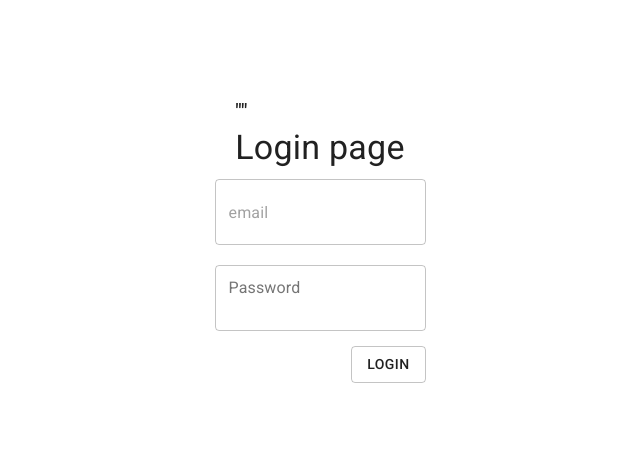
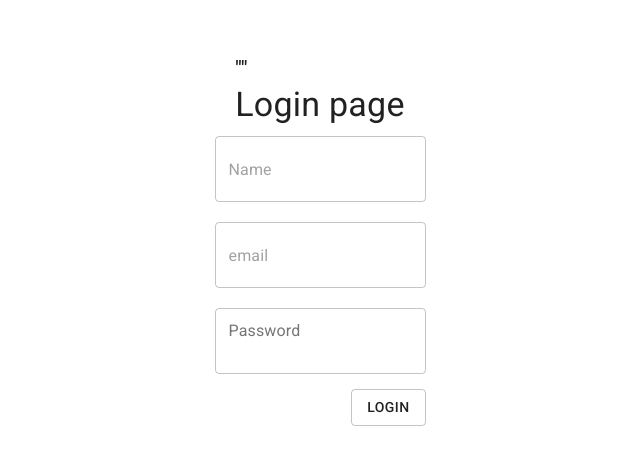
Before and after one commit to mikohan/bruno-nextjs-lrn, a Next.js app: page /signup in a window 1280 px wide. Shown: the part 161-626 px from the top of the page, without its empty margins (320-960 px from the left). Built offline with nearby package versions, Linux system fonts and the light colour scheme.

Commit message:
Finshed for today

```diff
--- a/src/pages/signup.tsx
+++ b/src/pages/signup.tsx
@@ -28,6 +28,7 @@ export default function SignUp() {
   const classes = useStyles();
   const emailRef = useRef<HTMLInputElement>(null);
   const passwordRef = useRef<HTMLInputElement>(null);
+  const nameRef = useRef<HTMLInputElement>(null);
 
   const [message, setMessage] = useState('');
   async function handleLogin() {
@@ -37,6 +38,7 @@ export default function SignUp() {
         'Content-Type': 'application/json',
       },
       body: JSON.stringify({
+        name: nameRef.current?.value,
         email: emailRef.current?.value,
         password: passwordRef.current?.value,
       }),
@@ -55,6 +57,14 @@ export default function SignUp() {
           <Typography variant="h4">Login page</Typography>
         </Grid>
         <Grid item xs={4} className={classes.root}>
+          <div>
+            <TextField
+              variant="outlined"
+              type="text"
+              placeholder="Name"
+              inputRef={nameRef}
+            />
+          </div>
           <div>
             <TextField
               variant="outlined"
```
Also changed, not shown: 1 other file (tests, documents, lock files or other folders).
